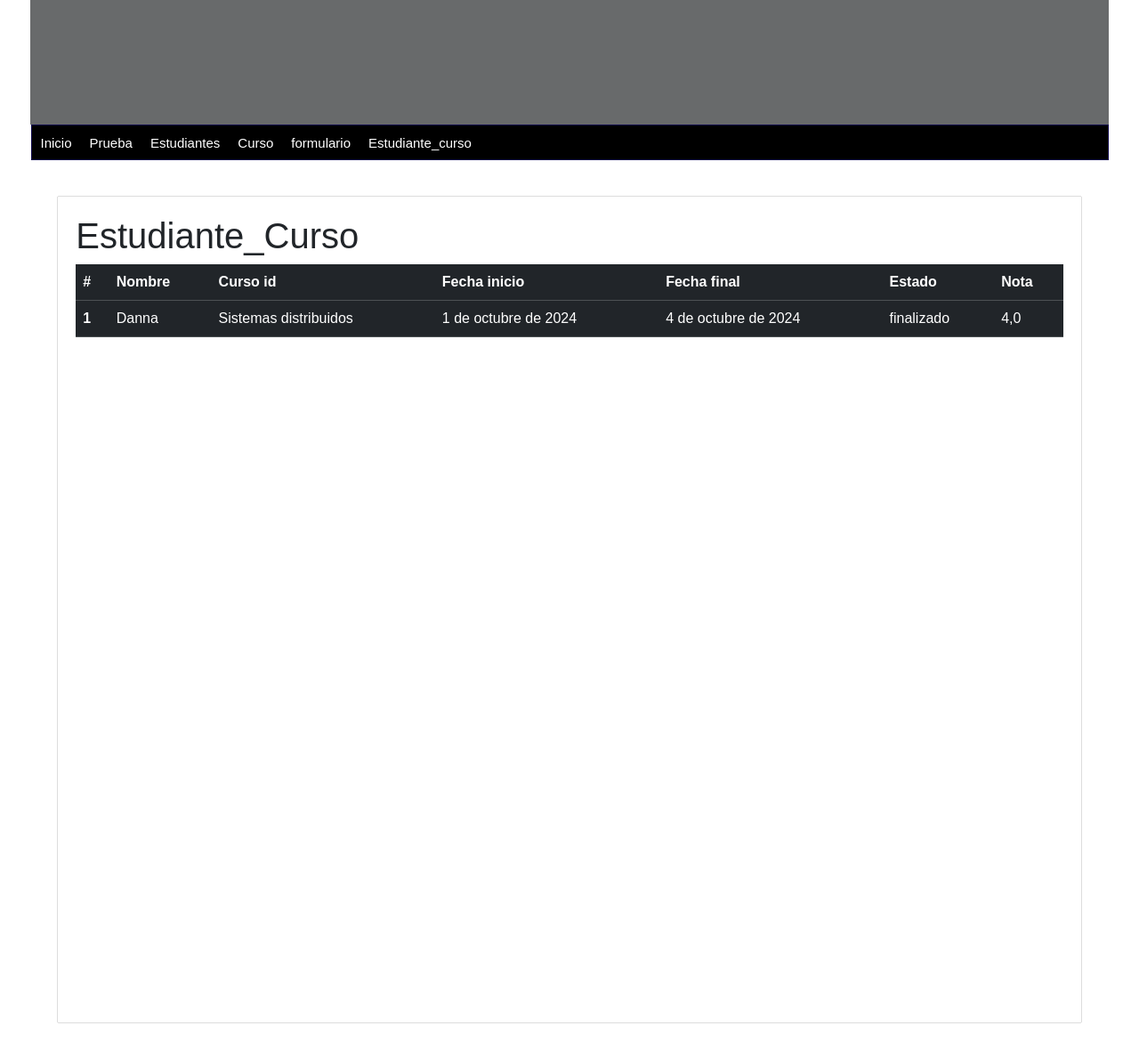
After one commit to Yider18/VSystem, a Django app: page /Estudiante_Curso/ in a window 1280 px wide. The commit adds this page. Shown: the whole page at 89% size. Run offline with Django 5.2, Linux system fonts and the light colour scheme; data comes from the database, SQL or seed files in the repository; both versions use the stored data as it was after the commit.

Commit message:
Modelo Estudiante_Curso

```diff
--- a/VSystem/settings.py
+++ b/VSystem/settings.py
@@ -40,6 +40,7 @@ INSTALLED_APPS = [
     'mainApp',
     'persona',
     'curso',
+
 ]
 
 MIDDLEWARE = [
--- a/VSystem/urls.py
+++ b/VSystem/urls.py
@@ -18,7 +18,7 @@ from django.contrib import admin
 from django.urls import path
 from persona import views
 from mainApp.views import inicio, prueba
-from persona.views import get_estudiantes,formulario
+from persona.views import get_estudiantes,formulario,Estudiantecurso
 from curso.views import  curso
 
 
@@ -29,5 +29,5 @@ urlpatterns = [
     path('prueba/', prueba, name='prueba'),
     path('curso/', curso, name= 'curso'),
     path('formulario/',formulario , name='formulario'),
-
+    path('Estudiante_Curso/',Estudiantecurso, name='Estudiantecurso' )
 ]
--- a/curso/models.py
+++ b/curso/models.py
@@ -10,7 +10,7 @@ class Curso(models.Model):
 
     def save(self,*args,**kwargs):
         if self.profesor.rol != 'profesor':
-            raise ValidationError ('el rol del profesor debe ser docente')
+            raise ValidationError ('el rol del profesor debe ser profesor')
         super().save(*args,**kwargs)
 
 
--- a/mainApp/static/css/styles.css
+++ b/mainApp/static/css/styles.css
@@ -86,7 +86,6 @@ nav ul li a:hover{
     color: white;
     transition: all 300ms;
 }
-
 
 
 /*contenido centrar*/
--- a/mainApp/templates/index.html
+++ b/mainApp/templates/index.html
@@ -33,6 +33,9 @@
             <li class="nav-item">
                 <a style="text-decoration: none;" href="{% url "formulario" %}">formulario</a>
             </li>
+            <li class="nav-item">
+                <a style="text-decoration: none;" href="{% url "Estudiantecurso" %}">Estudiante_curso</a>
+            </li>
         </ul>
     </nav>
 
@@ -42,8 +45,6 @@
         <div class="box">
             {% block content %}
 
-
-
             {% endblock  %}
         </div>
     </div>
--- a/persona/admin.py
+++ b/persona/admin.py
@@ -1,4 +1,6 @@
 from django.contrib import admin
 from .models import Persona
+from .models import EstudianteCurso
 
 admin.site.register(Persona)
+admin.site.register(EstudianteCurso)
--- a/persona/models.py
+++ b/persona/models.py
@@ -1,5 +1,6 @@
 from django.db import models
-from django import forms
+
+
 class Persona(models.Model):
     nombre = models.CharField(max_length=100)
     apellidos = models.CharField(max_length=100)
@@ -15,3 +16,20 @@ class Persona(models.Model):
 
     class Meta:
         db_table = 'persona'
+
+
+
+
+class EstudianteCurso(models.Model):
+    Estudiante_id = models.ForeignKey('persona.Persona', on_delete=models.PROTECT, limit_choices_to={'rol': 'estudiante'})
+    Curso_id = models.ForeignKey('curso.Curso', on_delete=models.PROTECT)
+    fecha_inicio = models.DateField()
+    fecha_final =models.DateField()
+    Estado = models.CharField(max_length=10)
+    Nota = models.FloatField()
+
+    def __str__(self):
+        return f'{self.Estudiante_id} {self.Curso_id} - {self.fecha_inicio} - {self.fecha_final} - {self.Estado} - {self.Nota}'
+
+    class Meta:
+        db_table = 'Estudiante_Curso'
--- /dev/null
+++ b/persona/templates/Estudiante_curso.html
@@ -0,0 +1,32 @@
+{% extends "index.html" %} {% block content %}
+
+<h1>{{tittle}}</h1>
+
+<table class="table table-dark">
+  <thead>
+    <tr>
+      <th scope="col">#</th>
+      <th scope="col">Nombre</th>
+      <th scope="col">Curso id</th>
+      <th scope="col">Fecha inicio</th>
+      <th scope="col">Fecha final</th>
+      <th scope="col">Estado</th>
+      <th scope="col">Nota</th>
+    </tr>
+  </thead>
+
+    {% for EstudianteCurso in EstudiantesC %}
+    <tr>
+      <th scope="row">{{forloop.counter}}</th>
+      <td>{{EstudianteCurso.Estudiante_id.nombre}}</td>
+      <td>{{EstudianteCurso.Curso_id.nombre}}</td>
+      <td>{{EstudianteCurso.fecha_inicio}}</td>
+      <td>{{EstudianteCurso.fecha_final}}</td>
+      <td>{{EstudianteCurso.Estado}}</td>
+      <td>{{EstudianteCurso.Nota}}</td>
+    </tr>
+    {% endfor %}
+  </tbody>
+</table>
+
+{% endblock %}
--- a/persona/views.py
+++ b/persona/views.py
@@ -1,6 +1,8 @@
 from django.shortcuts import render,redirect
 from django.http import HttpResponse, JsonResponse
 from .models import Persona
+from .models import EstudianteCurso
+from curso.models import Curso
 
 def formulario (request):
      if request.method == 'POST':
@@ -32,3 +34,14 @@ def get_estudiantes(request):
             'tittle': 'Lista de Estudiantes',
             'estudiantes': estudiantes
         })
+
+
+def Estudiantecurso(request):
+
+    Estudiantes_Curso = EstudianteCurso.objects.filter(Estudiante_id__rol='estudiante');
+
+
+    return render(request, 'Estudiante_curso.html', {
+            'tittle': 'Estudiante_Curso',
+            'EstudiantesC': Estudiantes_Curso
+        })
```
Also changed, not shown: curso/admin.py (line endings or trailing spaces), db.sqlite3, persona/migrations/0002_estudiantecurso.py (added).
